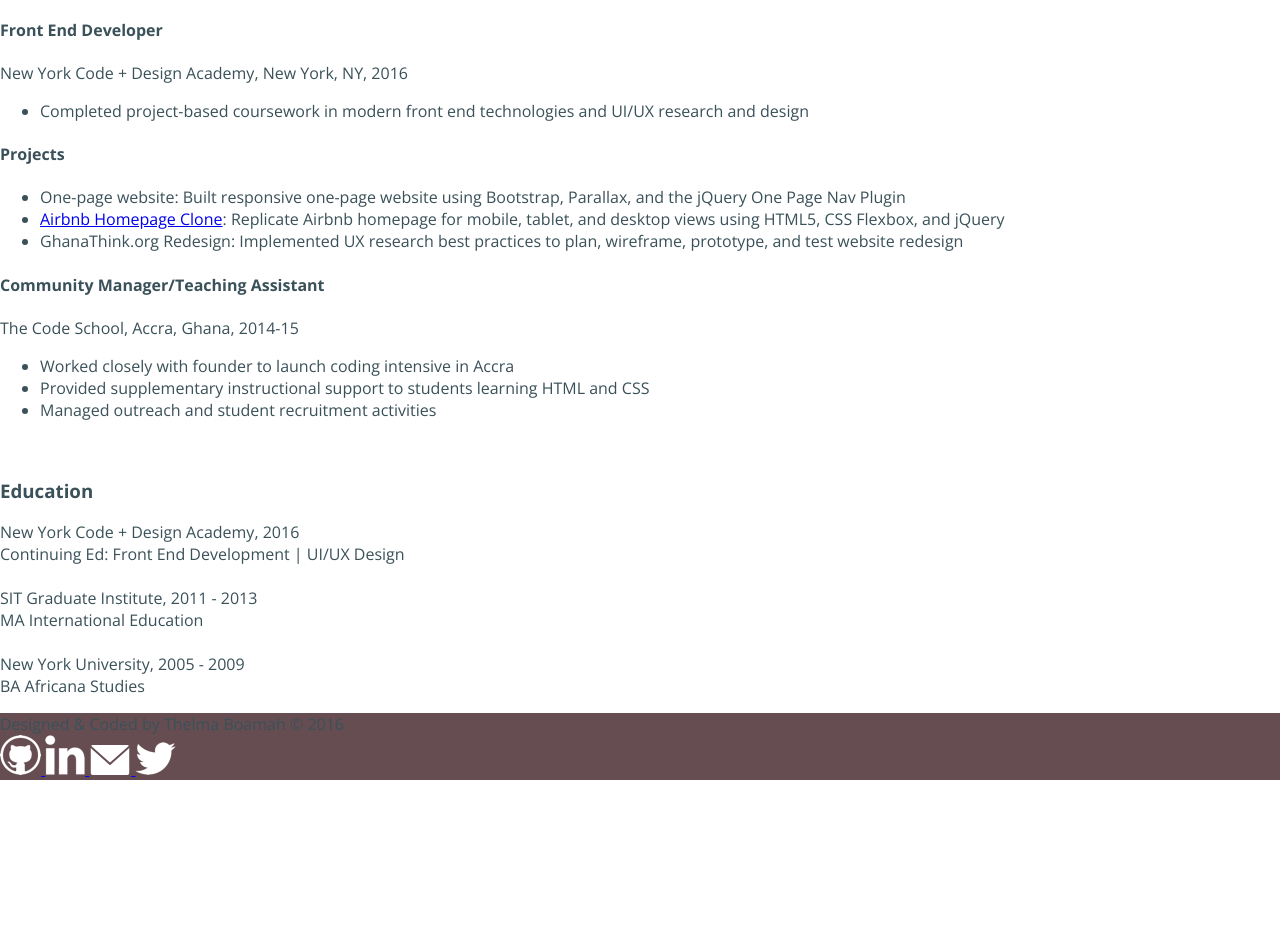
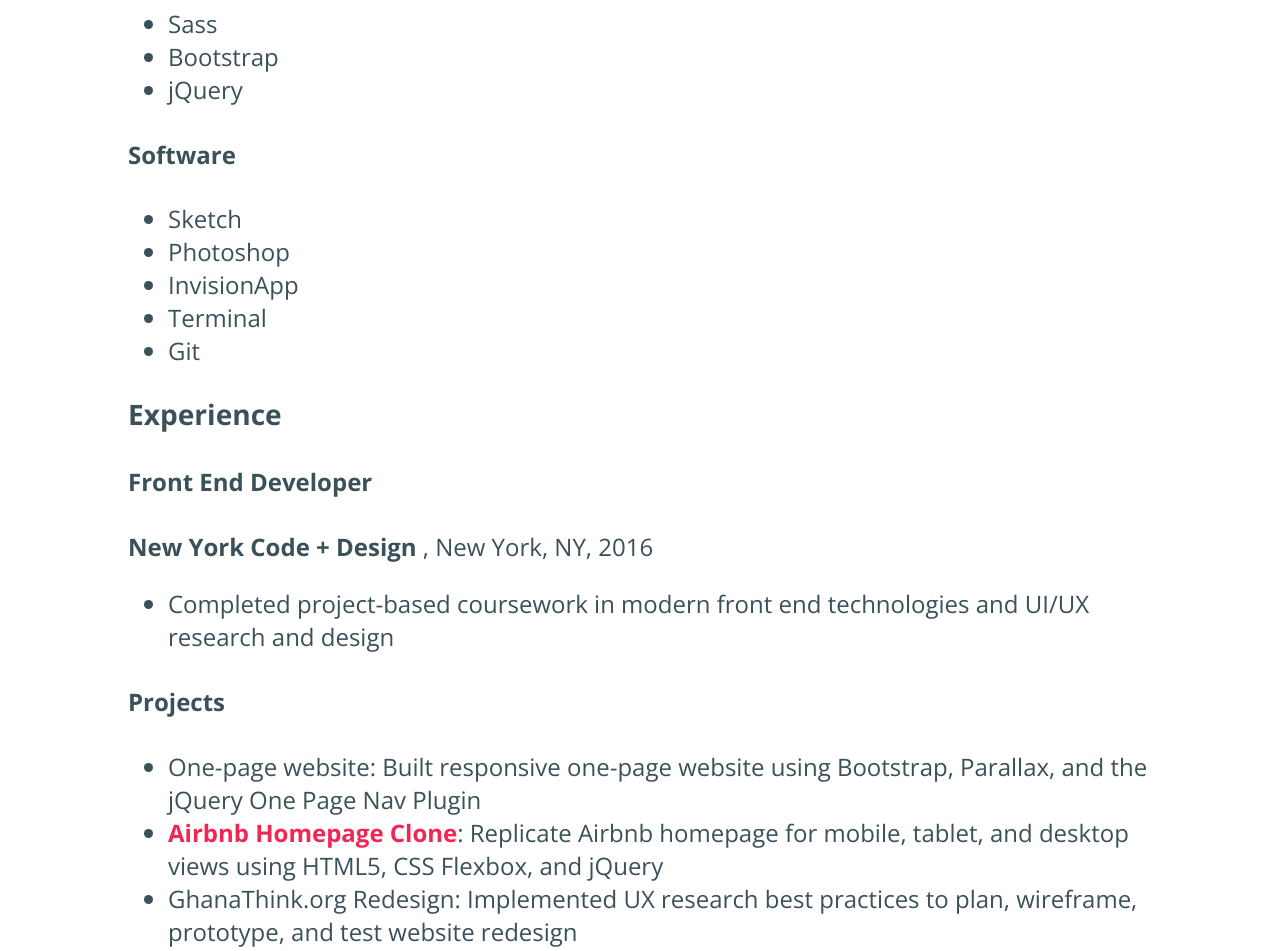
Before and after one commit to thelmaboamah/resume_site, a plain HTML site: page index.html in a window 1280 px wide. Shown: the part 1373-2324 px from the top of the page. Before the commit the page ends 2153 px from the top, so only its background shows below. Drawn offline with nearby package versions, Linux system fonts and the light colour scheme.

Commit message:
styled links

```diff
--- a/css/main.css
+++ b/css/main.css
@@ -1,8 +1,15 @@
+/************* General Styles***********/
 body {
 	margin: 0;
 	background: #fff;
 	font-family: 'Open Sans', sans-serif;
+	font-size: 24px;
 	color: #3A5159;
+}
+
+.content-wrapper {
+	width: 80%;
+	margin: 0 auto;
 }
 
 header {
@@ -15,11 +22,29 @@ h1, h2 {
 	font-size: 48px;
 }
 
-h2,
+h2, #about span, #airbnb {
+	color: #F22652;
+}
 
+a {
+	color: inherit;
+	text-decoration: none;
+}
 
+section span {
+	font-weight: bold;
+}
 
 
 footer {
 	background: #664D52;
 }
+
+/************* Header ***********/
+
+
+/************* About Section ***********/
+
+#about {
+	border-bottom: 2px solid #3A5159;
+}
--- a/index.html
+++ b/index.html
@@ -7,18 +7,22 @@
 	<link rel="stylesheet" href="css/main.css">
 	<title>Thelma Codes</title>
 </head>
+
 <body>
 	<header>
+		<div class="content-wrapper">
 			<h1>Thelma Boamah</h1>
 			<nav>
 				<ul>
 					<li><a href="#about">About</a></li>
 					<li><a href="#resume">Resume</a></li>
-				<li><a href="">Contact</a></li>
+					<li><a href="mailto:thelma@thelma.codes">Contact</a></li>
 				</ul>
 			</nav>
+		</div>
 	</header>
 
+	<div class="content-wrapper">
 		<section id="about">
 
 			<img src="images/profilepic1.jpg" alt="Photo of Thelma Boamah">
@@ -39,7 +43,7 @@
 			</div>
 
 			<p id="intro">
-		Hi, I’m Thelma. I’m a <span>Front End Web Developer</span> in New York City. I get excited about building beautiful, functional, and accessible user interfaces. I have a background in culutral studies and education that helps me to be thoughtful about user experience. I’m also an insatiable learner set on mastering the craft of code. <span>Say hello</span>! <br><br>
+			Hi, I’m Thelma. I’m a <span>Front End Web Developer</span> in New York City. I get excited about building beautiful, functional, and accessible user interfaces. I have a background in culutral studies and education that helps me to be thoughtful about user experience. I’m also an insatiable learner set on mastering the craft of code. <span><a href="mailto:thelma@thelma.codes">Say hello</a></span>! <br><br>
 			<span>I’m currently seeking job opportunities.</span>
 			</p>
 
@@ -78,7 +82,7 @@
 
 			<h4>Front End Developer</h4>
 			<p>
-			New York Code + Design Academy, New York, NY, 2016
+				<span>New York Code + Design </span>, New York, NY, 2016
 			</p>
 			<ul>
 				<li>Completed project-based coursework in modern front end technologies and UI/UX research and design</li>
@@ -89,14 +93,14 @@
 				<h4>Projects</h4>
 				<ul>
 					<li> One-page website: Built responsive one-page 	website using Bootstrap, Parallax, and the jQuery 	One Page Nav Plugin</li>
-				<li><span><a href="http://thelmaboamah.github.io/airbnb_homepage_clone/"> Airbnb Homepage Clone</a></span>: Replicate Airbnb homepage for mobile, tablet, and desktop views using HTML5, CSS Flexbox, and jQuery</li>
+					<li><span id="airbnb"><a href="http://thelmaboamah.github.io/airbnb_homepage_clone/"> Airbnb Homepage Clone</a></span>: Replicate Airbnb homepage for mobile, tablet, and desktop views using HTML5, CSS Flexbox, and jQuery</li>
 					<li>GhanaThink.org Redesign: Implemented UX research 	best practices to plan, wireframe, prototype, and test 	website redesign</li>
 				</ul>
 			</div>
 
 
 			<h4>Community Manager/Teaching Assistant</h4>
-		<p>The Code School, Accra, Ghana, 2014-15</p>
+			<p><span>The Code School</span>, Accra, Ghana, 2014-15</p>
 			<ul>
 				<li>Worked closely with founder to launch coding intensive in Accra</li>
 				<li>Provided supplementary instructional support to students learning HTML and CSS</li>
@@ -106,25 +110,23 @@
 
 			<h3>Education</h3>
 			<p>
-			New York Code + Design Academy, 2016
+				<span>New York Code + Design </span>, 2016
 				<br>
 				Continuing Ed: Front End Development | UI/UX Design
 				<br>
 				<br>
-			SIT Graduate Institute, 2011 - 2013
+				<span>SIT Graduate Institute</span>, 2011 - 2013
 				<br>
 				MA International Education
 				<br>
 				<br>
-			New York University, 2005 - 2009
+				<span>New York University</span>, 2005 - 2009
 				<br>BA Africana Studies
-
 			</p>
-
-
 		</section>
-
+	</div>
 	<footer>
+		<div class="content-wrapper"
 			<span id="codedby">
 				Designed &amp; Coded by Thelma Boamah
 			</span>
@@ -145,7 +147,7 @@
 					<img src="images/twitter-white.png" alt="Twitter icon">
 				</a>
 			</div>
+		</div>
 	</footer>
-
 </body>
 </html>
```
Lines whose indentation alone changed are shown as unchanged.
